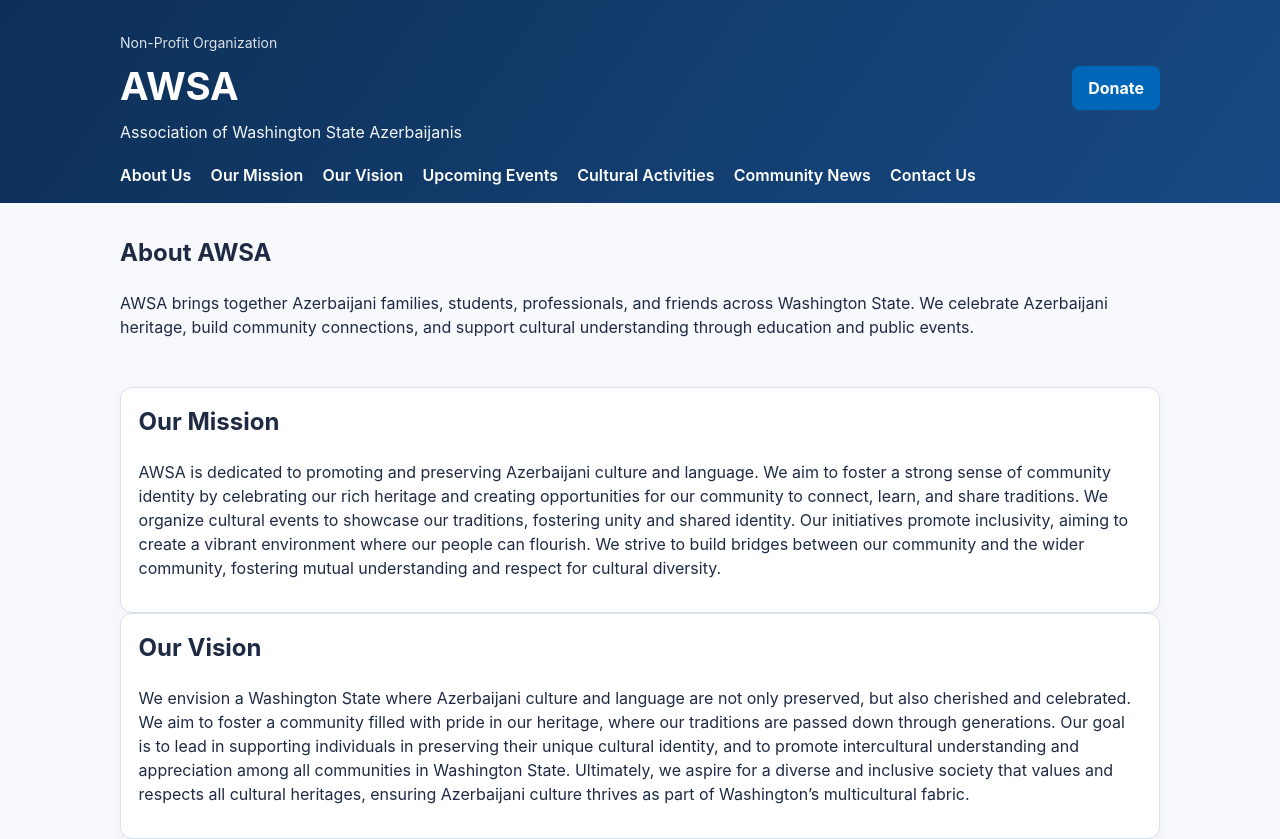
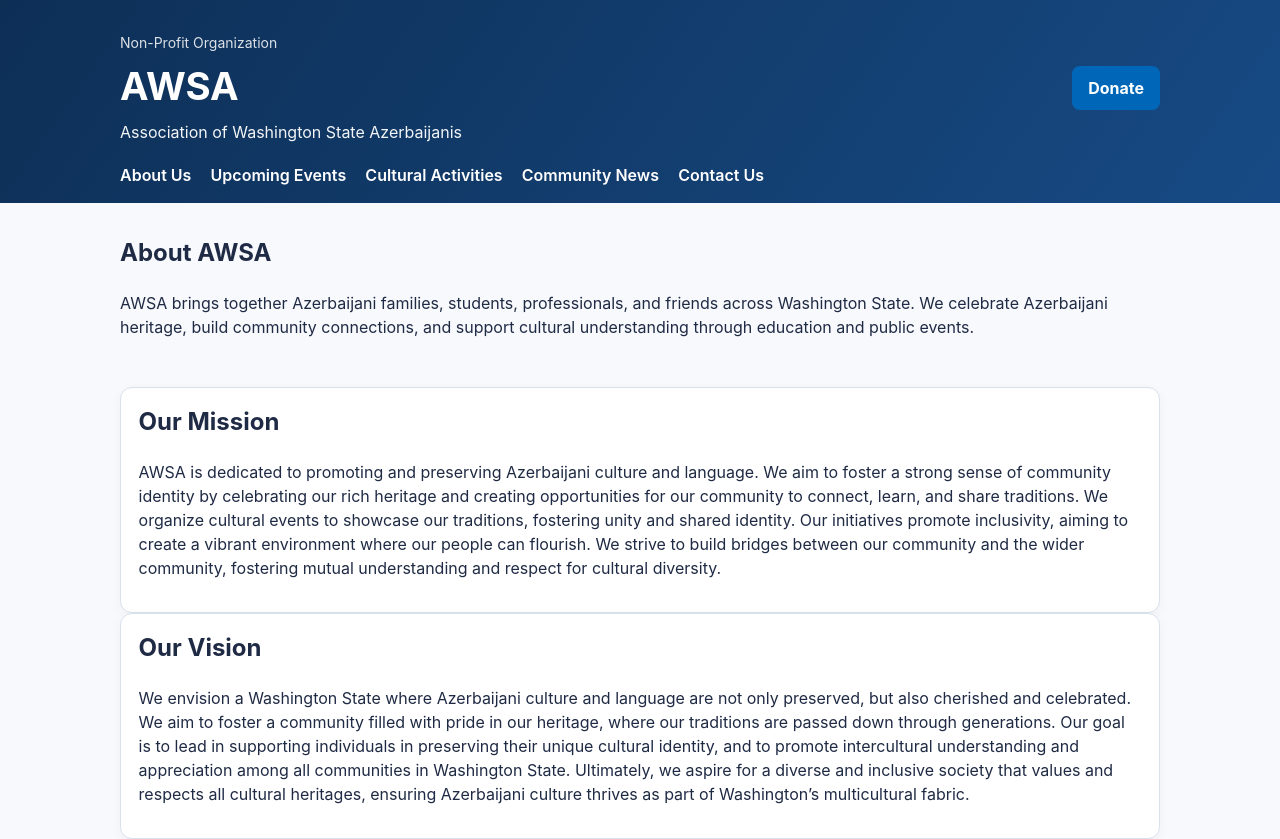
Before and after one commit to yousef-niari/azerbaijaniswa, a plain HTML site: page index.html in a window 1280 px wide. Shown: the top 839 px of the page. Drawn offline with Linux system fonts and the light colour scheme.

Commit message:
Remove Mission and Vision from main navigation

```diff
--- a/index.html
+++ b/index.html
@@ -22,8 +22,6 @@
       </div>
       <nav class="container nav" aria-label="Main navigation">
         <a href="#about">About Us</a>
-        <a href="#mission">Our Mission</a>
-        <a href="#vision">Our Vision</a>
         <a href="#events">Upcoming Events</a>
         <a href="#activities">Cultural Activities</a>
         <a href="#news">Community News</a>
```
